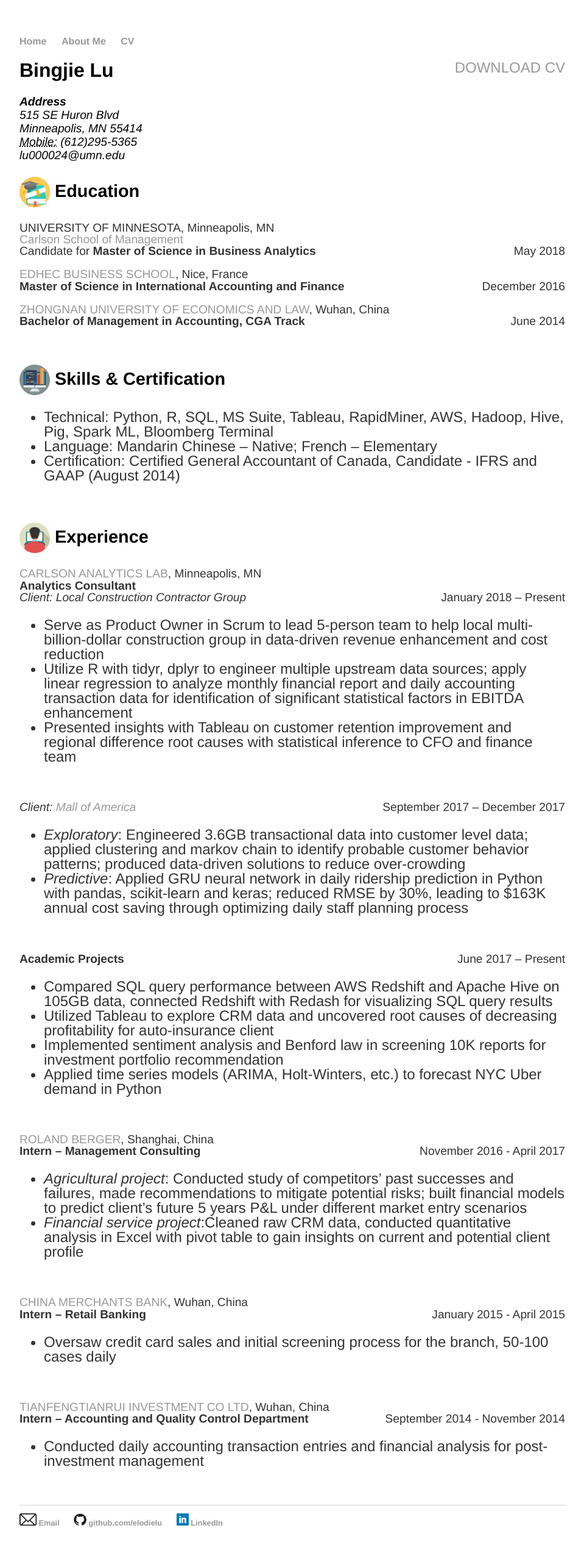
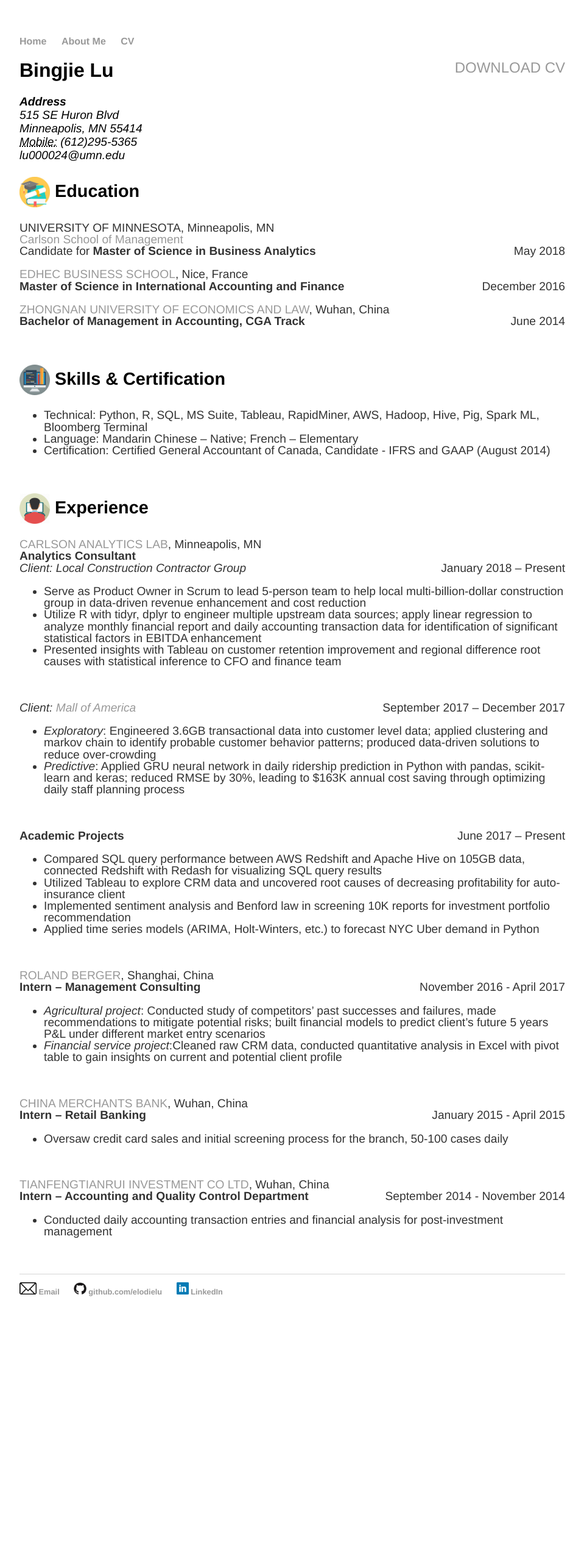
Before and after one commit to elodielu/elodielu.github.io, a Jekyll site: the page built from cv/index.html, in a window 1280 px wide. Shown: the whole page at 61% size, without its empty margins (160-1119 px from the left). Built offline with Jekyll 4.4.1, drawn with Linux system fonts in a browser that asks for light colours; after the commit the page ends 2186 px from its top, so only the background shows below that.

Commit message:
Update main.css

```diff
--- a/css/main.css
+++ b/css/main.css
@@ -24,8 +24,8 @@
 .cv { margin: 0px 0px 60px; }
 .cv h1 { font-size: 2em; font-family: 'Helvetica';}
 .cv h2 { font-size: 1.8em; font-family: 'Helvetica';}
-.cv p { font-size: 1.5em; font-family: 'Helvetica';}
-.cv ul { font-size: 1.5em; font-family: 'Helvetica';}
+.cv p { font-size: 1.2em; font-family: 'Helvetica';}
+.cv ul { font-size: 1.2em; font-family: 'Helvetica';}
 .cv address, .cv .download { font-family: 'Helvetica'; }
 .cv address, .cv p { font-size: 1.2em; font-family: 'Helvetica'; }
 .cv .download { font-family: 'Helvetica';float: right; font-size: 1.5em; text-transform: uppercase; }
```
